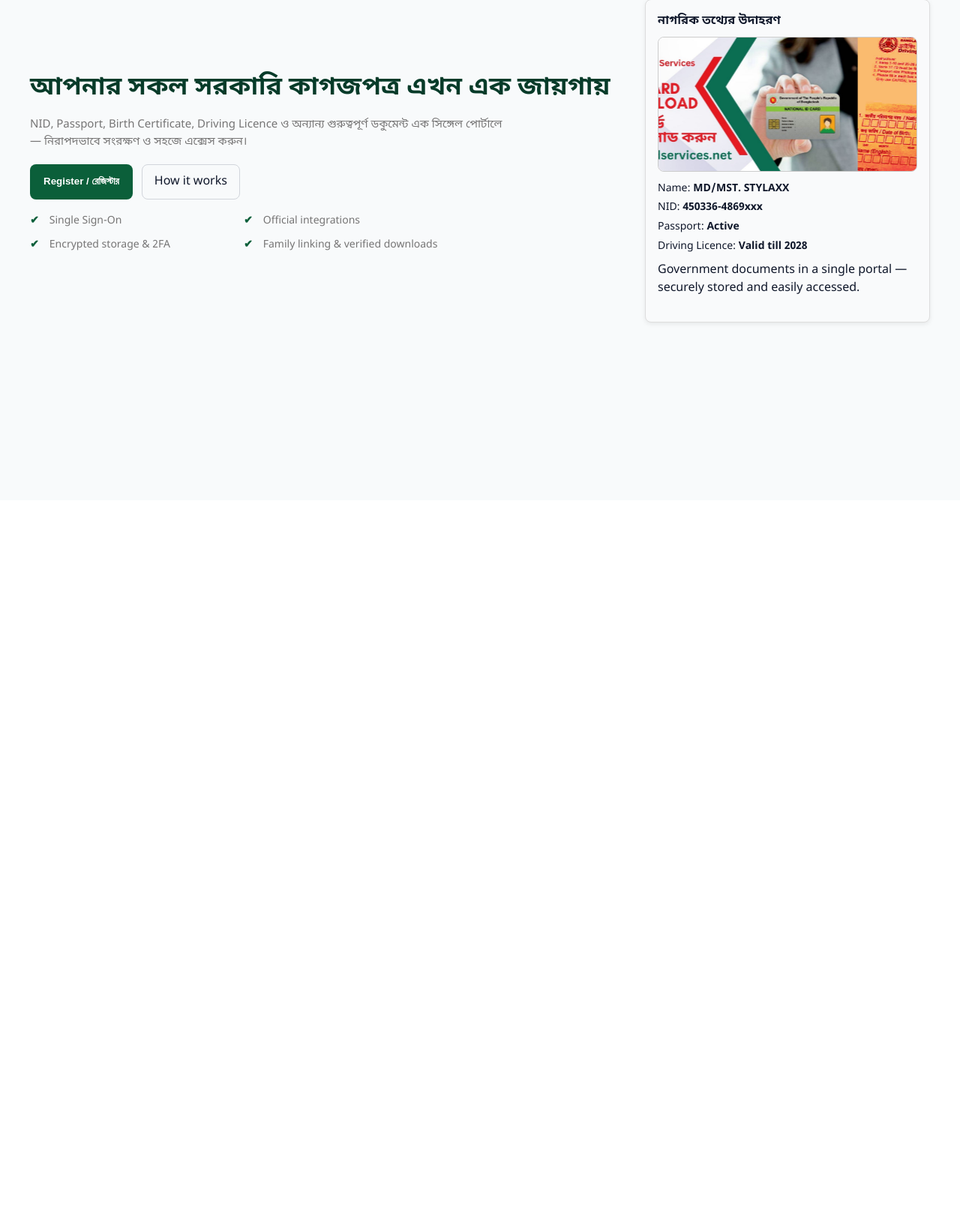
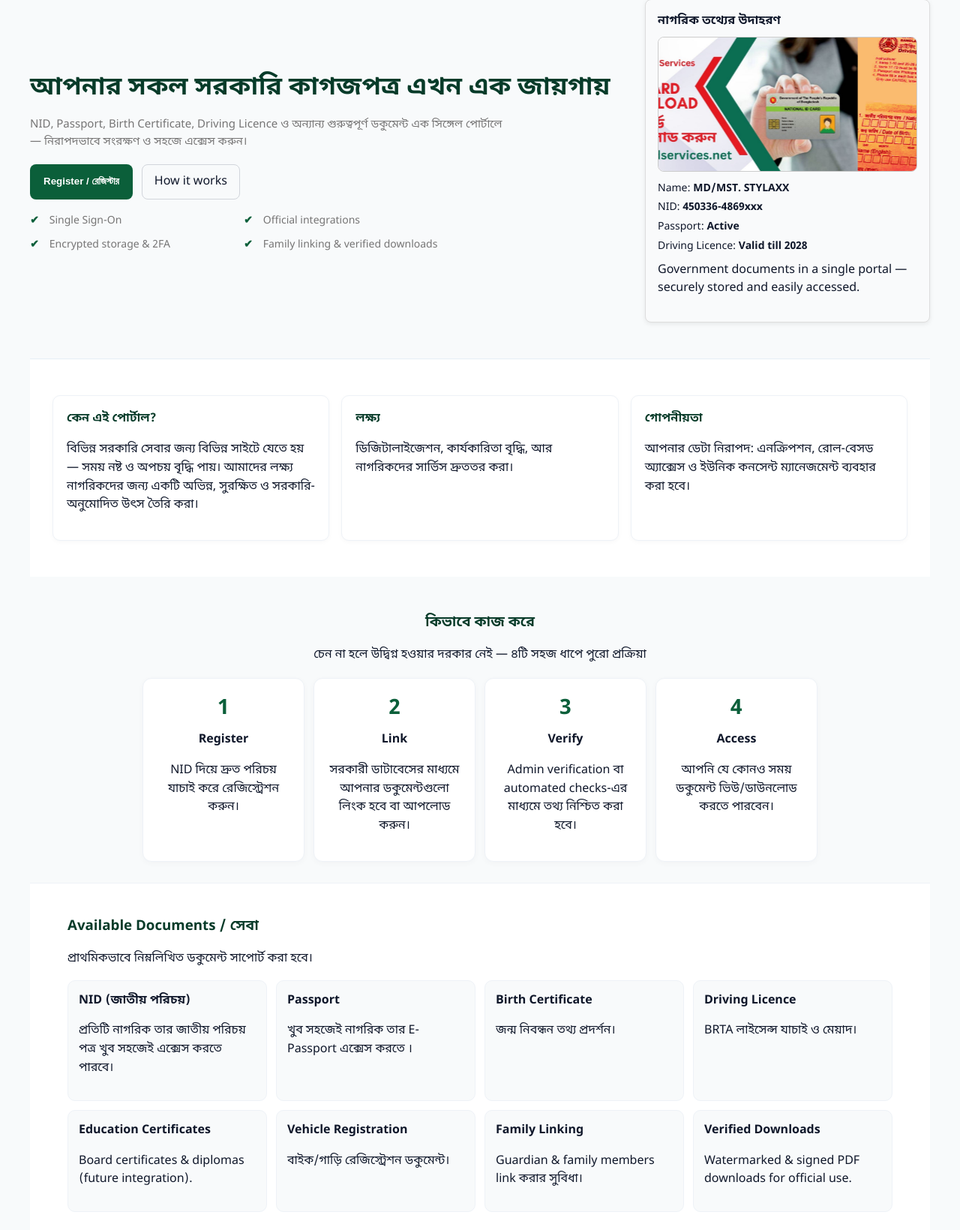
Before and after one commit to ajjiadd/source365, a PHP site: page / in a window 1280 px wide. Shown: the part 133-1773 px from the top of the page at 75% size. Before the commit the page ends 567 px from the top, so only its background shows below. Run offline with PHP 8.4, Linux system fonts and the light colour scheme.

Commit message:
File Uploaded by Tanvir

```diff
--- a/css/style.css
+++ b/css/style.css
@@ -236,3 +236,62 @@ nav.main-nav a {
   33% { transform: translateX(-67%); }
   100% { transform: translateX(0); }
 }
+
+/* Tanvir start CSS */
+
+/* ===== Sections ===== */
+section.card_layout {
+  padding: 28px 0;
+  background: var(--card);
+  border-top: 1px solid #e6eef6;
+}
+.smll_cd {
+  display: grid;
+  grid-template-columns: repeat(3, 1fr);
+  gap: 16px;
+}
+
+.cantBOX {
+  background: var(--card);
+  padding: 18px;
+  border-radius: 10px;
+  box-shadow: 0 2px 6px rgba(2, 6, 23, 0.03);
+  border: 1px solid #eef2f7;
+}
+
+
+.process {
+  display: grid;
+  grid-template-columns: repeat(4, 1fr);
+  gap: 12px;
+  margin-top: 18px;
+}
+
+.step {
+  background: var(--card);
+  padding: 18px;
+  border-radius: 12px;
+  text-align: center;
+  border: 1px solid #eef2f7;
+  box-shadow: 0 2px 8px rgba(2, 6, 23, 0.03);
+}
+.step .num {
+  font-size: 28px;
+  color: var(--gov-green);
+  font-weight: 700;
+}
+
+.service_G {
+  display: grid;
+  grid-template-columns: repeat(4, 1fr);
+  gap: 12px;
+  margin-top: 16px;
+}
+.ser-cd {
+  background: #f8fafb;
+  padding: 14px;
+  border-radius: 10px;
+  border: 1px solid #eef2f7;
+}
+
+/* Tanvir FINISHed */
--- a/index.html
+++ b/index.html
@@ -87,7 +87,108 @@
             </aside>
 
         </section>
+
+        <!-- Tanvir start -->
+
+        <!-- About -->
+        <section id="about" class="card_layout">
+            <div class="container" style="padding-top:20px; padding-bottom:20px;">
+                <div class="smll_cd">
+                    <div class="cantBOX">
+                        <h4 style="margin:0 0 8px 0; color:var(--gov-deep);">কেন এই পোর্টাল?</h4>
+                        <p class="small">বিভিন্ন সরকারি সেবার জন্য বিভিন্ন সাইটে যেতে হয় — সময় নষ্ট ও অপচয় বৃদ্ধি
+                            পায়। আমাদের লক্ষ্য নাগরিকদের জন্য একটি অভিন্ন, সুরক্ষিত ও সরকারি-অনুমোদিত উৎস তৈরি করা।</p>
+                    </div>
+                    <div class="cantBOX">
+                        <h4 style="margin:0 0 8px 0; color:var(--gov-deep);">লক্ষ্য</h4>
+                        <p class="small">ডিজিটালাইজেশন, কার্যকারিতা বৃদ্ধি, আর নাগরিকদের সার্ভিস দ্রুততর করা।</p>
+                    </div>
+                    <div class="cantBOX">
+                        <h4 style="margin:0 0 8px 0; color:var(--gov-deep);">গোপনীয়তা</h4>
+                        <p class="small">আপনার ডেটা নিরাপদ: এনক্রিপশন, রোল-বেসড অ্যাক্সেস ও ইউনিক কনসেন্ট ম্যানেজমেন্ট
+                            ব্যবহার করা হবে।</p>
+                    </div>
+                </div>
+            </div>
+        </section>
+
+        <!-- HOW IT WORKS -->
+        <section id="how" style="padding:28px 0;">
+            <div style="max-width:900px; margin:0 auto; text-align:center;">
+                <h3 style="color:var(--gov-deep); margin-bottom:6px;">কিভাবে কাজ করে</h3>
+                <p class="small">চেন না হলে উদ্বিগ্ন হওয়ার দরকার নেই — ৪টি সহজ ধাপে পুরো প্রক্রিয়া</p>
+
+                <div class="process" style="max-width:980px; margin:18px auto 0;">
+                    <div class="step">
+                        <div class="num">1</div>
+                        <h4 style="margin:8px 0 6px 0;">Register</h4>
+                        <p class="small">NID দিয়ে দ্রুত পরিচয় যাচাই করে রেজিস্ট্রেশন করুন।</p>
+                    </div>
+                    <div class="step">
+                        <div class="num">2</div>
+                        <h4 style="margin:8px 0 6px 0;">Link</h4>
+                        <p class="small">সরকারী ডাটাবেসের মাধ্যমে আপনার ডকুমেন্টগুলো লিংক হবে বা আপলোড করুন।</p>
+                    </div>
+                    <div class="step">
+                        <div class="num">3</div>
+                        <h4 style="margin:8px 0 6px 0;">Verify</h4>
+                        <p class="small">Admin verification বা automated checks-এর মাধ্যমে তথ্য নিশ্চিত করা হবে।</p>
+                    </div>
+                    <div class="step">
+                        <div class="num">4</div>
+                        <h4 style="margin:8px 0 6px 0;">Access</h4>
+                        <p class="small">আপনি যে কোনও সময় ডকুমেন্ট ভিউ/ডাউনলোড করতে পারবেন।</p>
+                    </div>
+                </div>
+            </div>
+        </section>
+
+        <!-- SERVICES -->
+        <section id="services" style="padding:24px 0; background:var(--card); border-top:1px solid #eef2f7;">
+            <div style="max-width:1100px; margin:0 auto;">
+                <h3 style="color:var(--gov-deep); margin-bottom:6px;">Available Documents / সেবা</h3>
+                <p class="small">প্রাথমিকভাবে নিম্নলিখিত ডকুমেন্ট সাপোর্ট করা হবে।</p>
+
+                <div class="service_G" style="margin-top:14px;">
+                    <div class="ser-cd">
+                        <h4 style="margin:0 0 6px 0;">NID (জাতীয় পরিচয়)</h4>
+                        <p class="small">প্রতিটি নাগরিক তার জাতীয় পরিচয় পত্র খুব সহজেই এক্সেস করতে পারবে।</p>
+                    </div>
+                    <div class="ser-cd">
+                        <h4 style="margin:0 0 6px 0;">Passport</h4>
+                        <p class="small">খুব সহজেই নাগরিক তার E-Passport এক্সেস করতে ।</p>
+                    </div>
+                    <div class="ser-cd">
+                        <h4 style="margin:0 0 6px 0;">Birth Certificate</h4>
+                        <p class="small">জন্ম নিবন্ধন তথ্য প্রদর্শন।</p>
+                    </div>
+                    <div class="ser-cd">
+                        <h4 style="margin:0 0 6px 0;">Driving Licence</h4>
+                        <p class="small">BRTA লাইসেন্স যাচাই ও মেয়াদ।</p>
+                    </div>
+                    <div class="ser-cd">
+                        <h4 style="margin:0 0 6px 0;">Education Certificates</h4>
+                        <p class="small">Board certificates & diplomas (future integration).</p>
+                    </div>
+                    <div class="ser-cd">
+                        <h4 style="margin:0 0 6px 0;">Vehicle Registration</h4>
+                        <p class="small">বাইক/গাড়ি রেজিস্ট্রেশন ডকুমেন্ট।</p>
+                    </div>
+                    <div class="ser-cd">
+                        <h4 style="margin:0 0 6px 0;">Family Linking</h4>
+                        <p class="small">Guardian & family members link করার সুবিধা।</p>
+                    </div>
+                    <div class="ser-cd">
+                        <h4 style="margin:0 0 6px 0;">Verified Downloads</h4>
+                        <p class="small">Watermarked & signed PDF downloads for official use.</p>
+                    </div>
+                </div>
+            </div>
+        </section>
+        <!-- Tanvir End -->
     </main>
+
+
 
 </body>
 </html>
```
